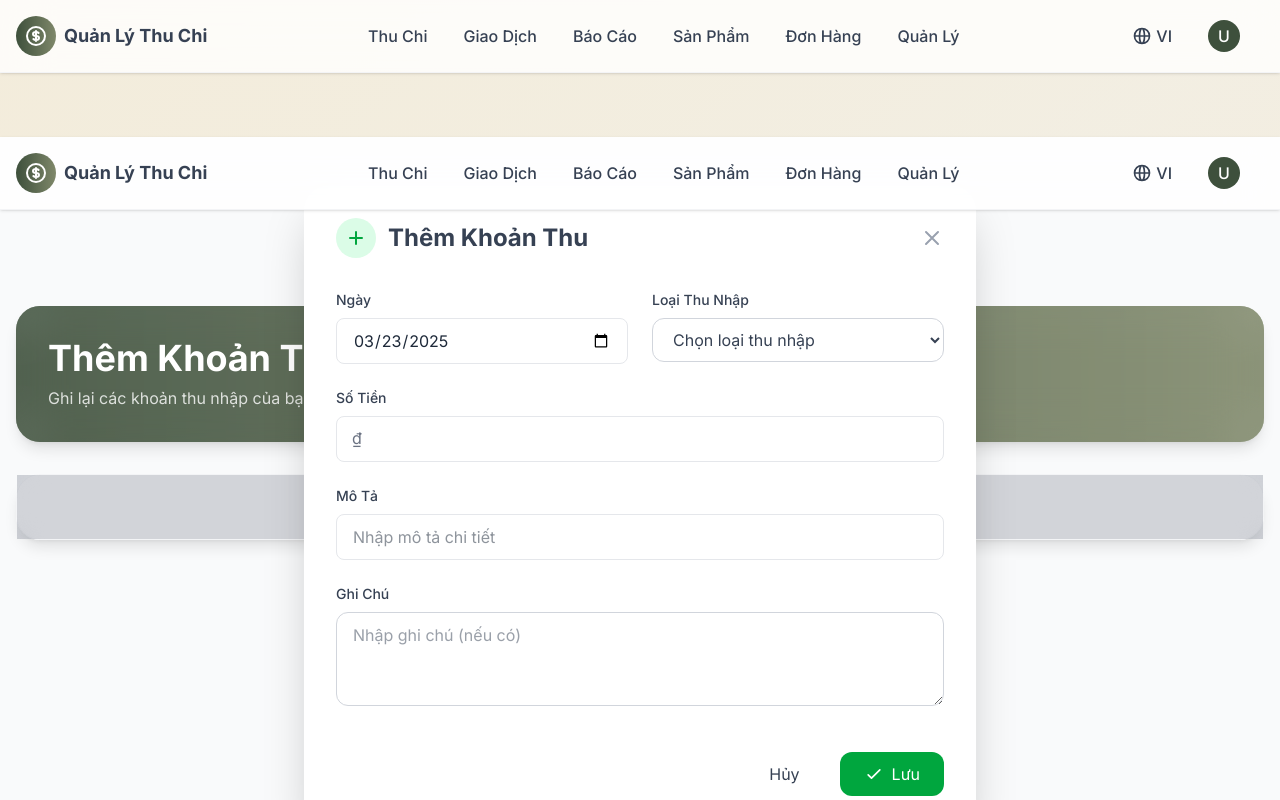
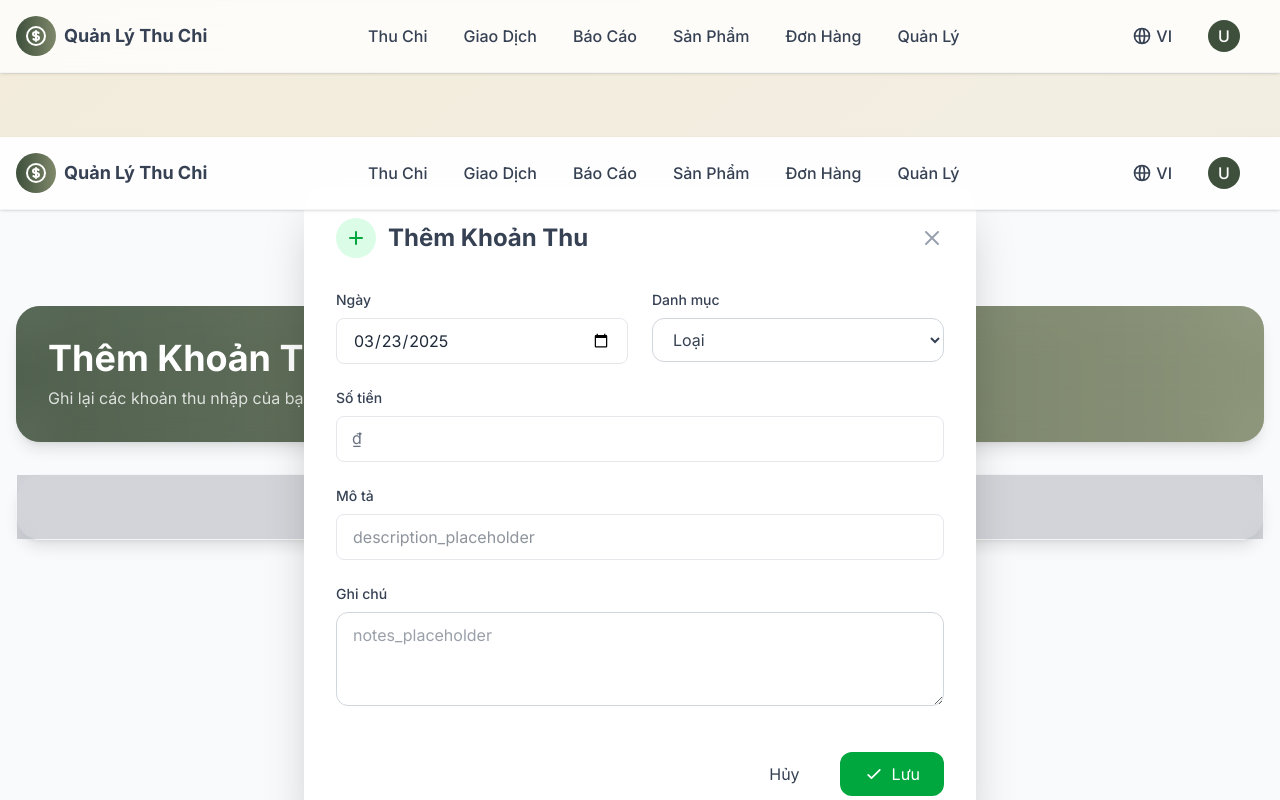
Before and after one commit to ManhLe-sys/quanlythuchi, a Next.js app: page /income in a window 1280 px wide. Shown: the top 800 px of the page. Built offline with nearby package versions, Linux system fonts and the light colour scheme; sample sign-in values are in the browser's storage.

Commit message:
update code
update code

```diff
--- a/src/app/admin/menu/components/AddMenuItemModal.tsx
+++ b/src/app/admin/menu/components/AddMenuItemModal.tsx
@@ -221,7 +221,7 @@ export default function AddMenuItemModal({
           <button
             type="submit"
             disabled={isSubmitting}
-            className="px-6 py-2 bg-gradient-to-r from-purple-500 to-purple-600 text-white rounded-xl hover:shadow-lg disabled:opacity-50 disabled:cursor-not-allowed transition-all duration-300"
+            className="px-6 py-2 text-gray-700 border border-gray-200 rounded-xl hover:bg-gray-100 disabled:opacity-50 disabled:cursor-not-allowed transition-all duration-300"
           >
             {isSubmitting ? 'Đang lưu...' : editingItem ? 'Cập nhật' : 'Thêm món'}
           </button>
--- a/src/app/components/AddExpenseModal.tsx
+++ b/src/app/components/AddExpenseModal.tsx
@@ -3,6 +3,7 @@
 import { useState } from 'react';
 import { useAuth } from '../context/AuthContext';
 import ProtectedRoute from './ProtectedRoute';
+import { useLanguage } from '../contexts/LanguageContext';
 
 interface AddExpenseModalProps {
   isOpen: boolean;
@@ -20,6 +21,7 @@ interface FormData {
 
 export default function AddExpenseModal({ isOpen, onClose, onSuccess }: AddExpenseModalProps) {
   const { user } = useAuth();
+  const { translate } = useLanguage();
   const [isLoading, setIsLoading] = useState(false);
   const [error, setError] = useState<string | null>(null);
   const [formData, setFormData] = useState<FormData>({
@@ -37,7 +39,7 @@ export default function AddExpenseModal({ isOpen, onClose, onSuccess }: AddExpen
 
     // Validate form
     if (!formData.date || !formData.category || !formData.amount || !formData.description) {
-      setError('Vui lòng điền đầy đủ thông tin');
+      setError(translate('vui_long_dien_day_du'));
       setIsLoading(false);
       return;
     }
@@ -60,7 +62,7 @@ export default function AddExpenseModal({ isOpen, onClose, onSuccess }: AddExpen
 
       if (!response.ok) {
         const data = await response.json();
-        throw new Error(data.error || 'Có lỗi xảy ra khi thêm khoản chi');
+        throw new Error(data.error || translate('loi_them_khoan_chi'));
       }
 
       onSuccess();
@@ -73,7 +75,7 @@ export default function AddExpenseModal({ isOpen, onClose, onSuccess }: AddExpen
         notes: ''
       });
     } catch (err) {
-      setError(err instanceof Error ? err.message : 'Có lỗi xảy ra');
+      setError(err instanceof Error ? err.message : translate('co_loi_xay_ra'));
     } finally {
       setIsLoading(false);
     }
@@ -92,7 +94,7 @@ export default function AddExpenseModal({ isOpen, onClose, onSuccess }: AddExpen
                   <path strokeLinecap="round" strokeLinejoin="round" strokeWidth="2" d="M20 12H4" />
                 </svg>
               </div>
-              <h2 className="text-2xl font-bold text-gray-700">Thêm Khoản Chi</h2>
+              <h2 className="text-2xl font-bold text-gray-700">{translate('them_khoan_chi')}</h2>
             </div>
             <button
               onClick={onClose}
@@ -106,7 +108,7 @@ export default function AddExpenseModal({ isOpen, onClose, onSuccess }: AddExpen
           <form onSubmit={handleSubmit} className="space-y-6">
             <div className="grid grid-cols-1 md:grid-cols-2 gap-6">
               <div>
-                <label className="block text-sm font-medium text-gray-700 mb-2">Ngày</label>
+                <label className="block text-sm font-medium text-gray-700 mb-2">{translate('ngay')}</label>
                 <input
                   type="date"
                   name="date"
@@ -117,7 +119,7 @@ export default function AddExpenseModal({ isOpen, onClose, onSuccess }: AddExpen
                 />
               </div>
               <div>
-                <label className="block text-sm font-medium text-gray-700 mb-2">Loại Chi Tiêu</label>
+                <label className="block text-sm font-medium text-gray-700 mb-2">{translate('danh_muc')}</label>
                 <select
                   name="category"
                   value={formData.category}
@@ -125,17 +127,19 @@ export default function AddExpenseModal({ isOpen, onClose, onSuccess }: AddExpen
                   required
                   className="w-full px-4 py-2.5 rounded-xl border border-gray-300 focus:ring-2 focus:ring-red-500 focus:border-transparent transition-all duration-200 text-gray-700"
                 >
-                  <option value="">Chọn loại chi tiêu</option>
-                  <option value="FOOD">Ăn uống</option>
-                  <option value="TRANSPORT">Di chuyển</option>
-                  <option value="SHOPPING">Mua sắm</option>
-                  <option value="BILLS">Hóa đơn</option>
-                  <option value="OTHER">Khác</option>
+                  <option value="">{translate('loai')}</option>
+                  <option value="FOOD">{translate('food')}</option>
+                  <option value="TRANSPORT">{translate('transport')}</option>
+                  <option value="RENT">{translate('rent')}</option>
+                  <option value="UTILITIES">{translate('utilities')}</option>
+                  <option value="ENTERTAINMENT">{translate('entertainment')}</option>
+                  <option value="HEALTH">{translate('health')}</option>
+                  <option value="OTHER">{translate('other')}</option>
                 </select>
               </div>
             </div>
             <div>
-              <label className="block text-sm font-medium text-gray-700 mb-2">Số Tiền</label>
+              <label className="block text-sm font-medium text-gray-700 mb-2">{translate('so_tien')}</label>
               <div className="relative">
                 <span className="absolute left-4 top-2.5 text-gray-500">₫</span>
                 <input
@@ -151,7 +155,7 @@ export default function AddExpenseModal({ isOpen, onClose, onSuccess }: AddExpen
               </div>
             </div>
             <div>
-              <label className="block text-sm font-medium text-gray-700 mb-2">Mô Tả</label>
+              <label className="block text-sm font-medium text-gray-700 mb-2">{translate('mo_ta')}</label>
               <input
                 type="text"
                 name="description"
@@ -159,18 +163,18 @@ export default function AddExpenseModal({ isOpen, onClose, onSuccess }: AddExpen
                 onChange={(e) => setFormData(prev => ({ ...prev, description: e.target.value }))}
                 required
                 className="w-full px-4 py-2.5 rounded-xl border border-gray-300 focus:ring-2 focus:ring-red-500 focus:border-transparent transition-all duration-200 text-gray-700"
-                placeholder="Nhập mô tả chi tiết"
+                placeholder={translate('description_placeholder')}
               />
             </div>
             <div>
-              <label className="block text-sm font-medium text-gray-700 mb-2">Ghi Chú</label>
+              <label className="block text-sm font-medium text-gray-700 mb-2">{translate('ghi_chu')}</label>
               <textarea
                 name="notes"
                 value={formData.notes}
                 onChange={(e) => setFormData(prev => ({ ...prev, notes: e.target.value }))}
                 rows={3}
                 className="w-full px-4 py-2.5 rounded-xl border border-gray-300 focus:ring-2 focus:ring-red-500 focus:border-transparent transition-all duration-200 text-gray-700"
-                placeholder="Nhập ghi chú (nếu có)"
+                placeholder={translate('notes_placeholder')}
               />
             </div>
             {error && (
@@ -184,7 +188,7 @@ export default function AddExpenseModal({ isOpen, onClose, onSuccess }: AddExpen
                 onClick={onClose}
                 className="px-6 py-2.5 text-gray-700 hover:text-gray-900 hover:bg-gray-100 rounded-xl transition-colors duration-200"
               >
-                Hủy
+                {translate('huy')}
               </button>
               <button
                 type="submit"
@@ -197,14 +201,14 @@ export default function AddExpenseModal({ isOpen, onClose, onSuccess }: AddExpen
                       <circle className="opacity-25" cx="12" cy="12" r="10" stroke="currentColor" strokeWidth="4"></circle>
                       <path className="opacity-75" fill="currentColor" d="M4 12a8 8 0 018-8V0C5.373 0 0 5.373 0 12h4zm2 5.291A7.962 7.962 0 014 12H0c0 3.042 1.135 5.824 3 7.938l3-2.647z"></path>
                     </svg>
-                    <span>Đang xử lý...</span>
+                    <span>{translate('processing')}</span>
                   </>
                 ) : (
                   <>
                     <svg className="w-5 h-5" fill="none" stroke="currentColor" viewBox="0 0 24 24">
                       <path strokeLinecap="round" strokeLinejoin="round" strokeWidth="2" d="M5 13l4 4L19 7" />
                     </svg>
-                    <span>Lưu</span>
+                    <span>{translate('luu')}</span>
                   </>
                 )}
               </button>
--- a/src/app/components/AddIncomeModal.tsx
+++ b/src/app/components/AddIncomeModal.tsx
@@ -3,6 +3,7 @@
 import { useState } from 'react';
 import { useAuth } from '../context/AuthContext';
 import ProtectedRoute from './ProtectedRoute';
+import { useLanguage } from '../contexts/LanguageContext';
 
 interface AddIncomeModalProps {
   isOpen: boolean;
@@ -20,6 +21,7 @@ interface FormData {
 
 export default function AddIncomeModal({ isOpen, onClose, onSuccess }: AddIncomeModalProps) {
   const { user } = useAuth();
+  const { translate } = useLanguage();
   const [isLoading, setIsLoading] = useState(false);
   const [error, setError] = useState<string | null>(null);
   const [formData, setFormData] = useState<FormData>({
@@ -37,7 +39,7 @@ export default function AddIncomeModal({ isOpen, onClose, onSuccess }: AddIncome
 
     // Validate form
     if (!formData.date || !formData.category || !formData.amount || !formData.description) {
-      setError('Vui lòng điền đầy đủ thông tin');
+      setError(translate('vui_long_dien_day_du'));
       setIsLoading(false);
       return;
     }
@@ -60,7 +62,7 @@ export default function AddIncomeModal({ isOpen, onClose, onSuccess }: AddIncome
 
       if (!response.ok) {
         const data = await response.json();
-        throw new Error(data.error || 'Có lỗi xảy ra khi thêm khoản thu');
+        throw new Error(data.error || translate('loi_them_khoan_thu'));
       }
 
       onSuccess();
@@ -73,7 +75,7 @@ export default function AddIncomeModal({ isOpen, onClose, onSuccess }: AddIncome
         notes: ''
       });
     } catch (err) {
-      setError(err instanceof Error ? err.message : 'Có lỗi xảy ra');
+      setError(err instanceof Error ? err.message : translate('co_loi_xay_ra'));
     } finally {
       setIsLoading(false);
     }
@@ -92,7 +94,7 @@ export default function AddIncomeModal({ isOpen, onClose, onSuccess }: AddIncome
                   <path strokeLinecap="round" strokeLinejoin="round" strokeWidth="2" d="M12 6v6m0 0v6m0-6h6m-6 0H6" />
                 </svg>
               </div>
-              <h2 className="text-2xl font-bold text-gray-700">Thêm Khoản Thu</h2>
+              <h2 className="text-2xl font-bold text-gray-700">{translate('them_khoan_thu')}</h2>
             </div>
             <button
               onClick={onClose}
@@ -106,7 +108,7 @@ export default function AddIncomeModal({ isOpen, onClose, onSuccess }: AddIncome
           <form onSubmit={handleSubmit} className="space-y-6">
             <div className="grid grid-cols-1 md:grid-cols-2 gap-6">
               <div>
-                <label className="block text-sm font-medium text-gray-700 mb-2">Ngày</label>
+                <label className="block text-sm font-medium text-gray-700 mb-2">{translate('ngay')}</label>
                 <input
                   type="date"
                   name="date"
@@ -117,7 +119,7 @@ export default function AddIncomeModal({ isOpen, onClose, onSuccess }: AddIncome
                 />
               </div>
               <div>
-                <label className="block text-sm font-medium text-gray-700 mb-2">Loại Thu Nhập</label>
+                <label className="block text-sm font-medium text-gray-700 mb-2">{translate('danh_muc')}</label>
                 <select
                   name="category"
                   value={formData.category}
@@ -125,16 +127,16 @@ export default function AddIncomeModal({ isOpen, onClose, onSuccess }: AddIncome
                   required
                   className="w-full px-4 py-2.5 rounded-xl border border-gray-300 focus:ring-2 focus:ring-green-500 focus:border-transparent transition-all duration-200 text-gray-700"
                 >
-                  <option value="">Chọn loại thu nhập</option>
-                  <option value="SALARY">Lương</option>
-                  <option value="BONUS">Thưởng</option>
-                  <option value="INVESTMENT">Đầu tư</option>
-                  <option value="OTHER">Khác</option>
+                  <option value="">{translate('loai')}</option>
+                  <option value="SALARY">{translate('salary')}</option>
+                  <option value="BONUS">{translate('bonus')}</option>
+                  <option value="INVESTMENT">{translate('investment')}</option>
+                  <option value="OTHER">{translate('other')}</option>
                 </select>
               </div>
             </div>
             <div>
-              <label className="block text-sm font-medium text-gray-700 mb-2">Số Tiền</label>
+              <label className="block text-sm font-medium text-gray-700 mb-2">{translate('so_tien')}</label>
               <div className="relative">
                 <span className="absolute left-4 top-2.5 text-gray-500">₫</span>
                 <input
@@ -150,7 +152,7 @@ export default function AddIncomeModal({ isOpen, onClose, onSuccess }: AddIncome
               </div>
             </div>
             <div>
-              <label className="block text-sm font-medium text-gray-700 mb-2">Mô Tả</label>
+              <label className="block text-sm font-medium text-gray-700 mb-2">{translate('mo_ta')}</label>
               <input
                 type="text"
                 name="description"
@@ -158,18 +160,18 @@ export default function AddIncomeModal({ isOpen, onClose, onSuccess }: AddIncome
                 onChange={(e) => setFormData(prev => ({ ...prev, description: e.target.value }))}
                 required
                 className="w-full px-4 py-2.5 rounded-xl border border-gray-300 focus:ring-2 focus:ring-green-500 focus:border-transparent transition-all duration-200 text-gray-700"
-                placeholder="Nhập mô tả chi tiết"
+                placeholder={translate('description_placeholder')}
               />
             </div>
             <div>
-              <label className="block text-sm font-medium text-gray-700 mb-2">Ghi Chú</label>
+              <label className="block text-sm font-medium text-gray-700 mb-2">{translate('ghi_chu')}</label>
               <textarea
                 name="notes"
                 value={formData.notes}
                 onChange={(e) => setFormData(prev => ({ ...prev, notes: e.target.value }))}
                 rows={3}
                 className="w-full px-4 py-2.5 rounded-xl border border-gray-300 focus:ring-2 focus:ring-green-500 focus:border-transparent transition-all duration-200 text-gray-700"
-                placeholder="Nhập ghi chú (nếu có)"
+                placeholder={translate('notes_placeholder')}
               />
             </div>
             {error && (
@@ -183,7 +185,7 @@ export default function AddIncomeModal({ isOpen, onClose, onSuccess }: AddIncome
                 onClick={onClose}
                 className="px-6 py-2.5 text-gray-700 hover:text-gray-900 hover:bg-gray-100 rounded-xl transition-colors duration-200"
               >
-                Hủy
+                {translate('huy')}
               </button>
               <button
                 type="submit"
@@ -196,14 +198,14 @@ export default function AddIncomeModal({ isOpen, onClose, onSuccess }: AddIncome
                       <circle className="opacity-25" cx="12" cy="12" r="10" stroke="currentColor" strokeWidth="4"></circle>
                       <path className="opacity-75" fill="currentColor" d="M4 12a8 8 0 018-8V0C5.373 0 0 5.373 0 12h4zm2 5.291A7.962 7.962 0 014 12H0c0 3.042 1.135 5.824 3 7.938l3-2.647z"></path>
                     </svg>
-                    <span>Đang xử lý...</span>
+                    <span>{translate('processing')}</span>
                   </>
                 ) : (
                   <>
                     <svg className="w-5 h-5" fill="none" stroke="currentColor" viewBox="0 0 24 24">
                       <path strokeLinecap="round" strokeLinejoin="round" strokeWidth="2" d="M5 13l4 4L19 7" />
                     </svg>
-                    <span>Lưu</span>
+                    <span>{translate('luu')}</span>
                   </>
                 )}
               </button>
--- a/src/app/home/page.tsx
+++ b/src/app/home/page.tsx
@@ -237,7 +237,7 @@ export default function HomePage() {
               </svg>
             </div>
             <div>
-              <h3 className="text-xl font-semibold text-[#3E503C]">{translate('them_khoan_thu')}</h3>
+              <h3 className="text-xl font-semibold text-gray-700">{translate('them_khoan_thu')}</h3>
               <p className="text-gray-700">{translate('them_thu_nhap')}</p>
             </div>
           </div>
@@ -254,7 +254,7 @@ export default function HomePage() {
               </svg>
             </div>
             <div>
-              <h3 className="text-xl font-semibold text-[#FF6F3D]">{translate('them_khoan_chi')}</h3>
+              <h3 className="text-xl font-semibold text-gray-700">{translate('them_khoan_chi')}</h3>
               <p className="text-gray-700">{translate('them_chi_tieu')}</p>
             </div>
           </div>
```
Also changed, not shown: src/app/components/AuthButtons.tsx (+6 -6 lines), src/app/contexts/LanguageContext.tsx (+12 -0 lines), src/app/transactions/page.tsx (+4 -4 lines).
